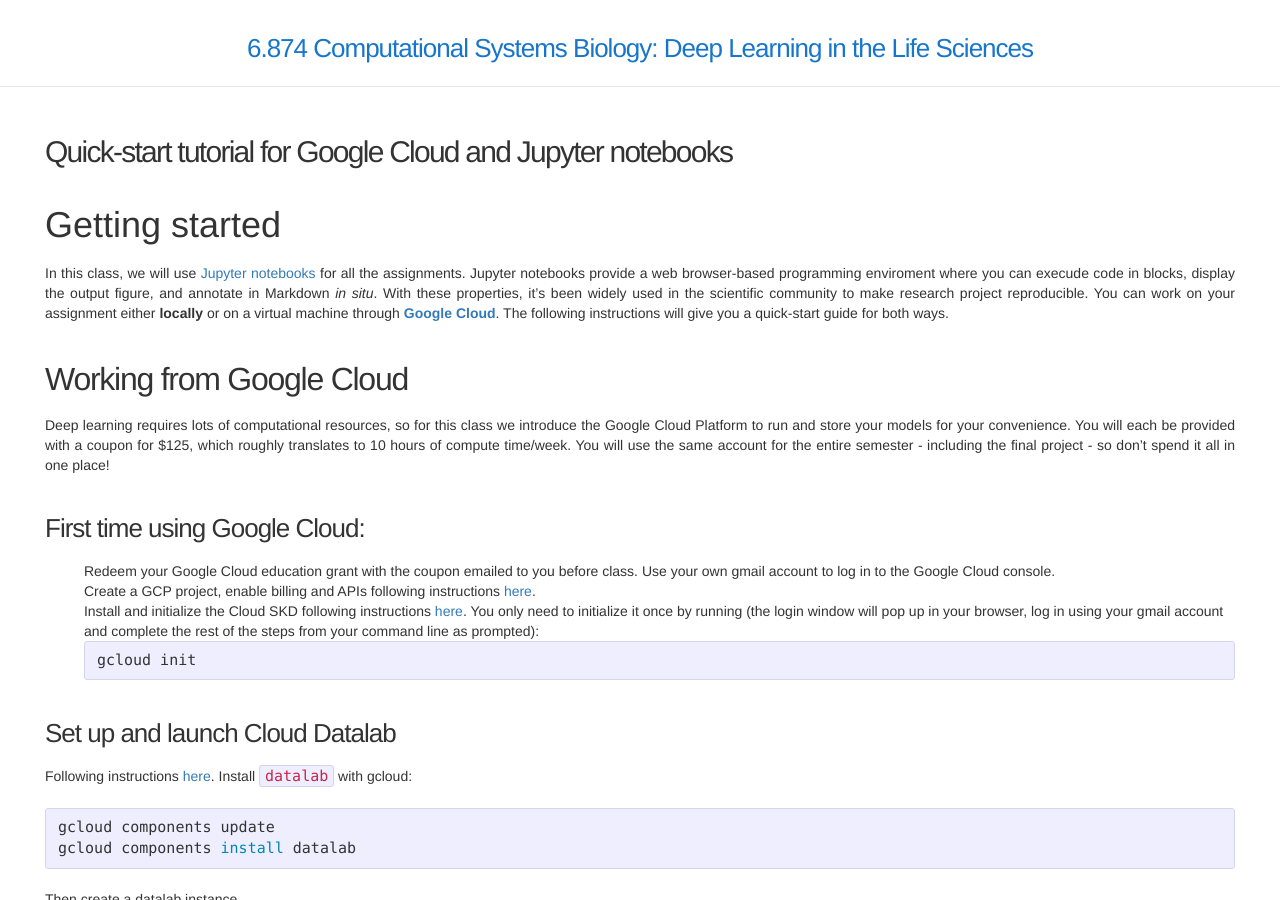
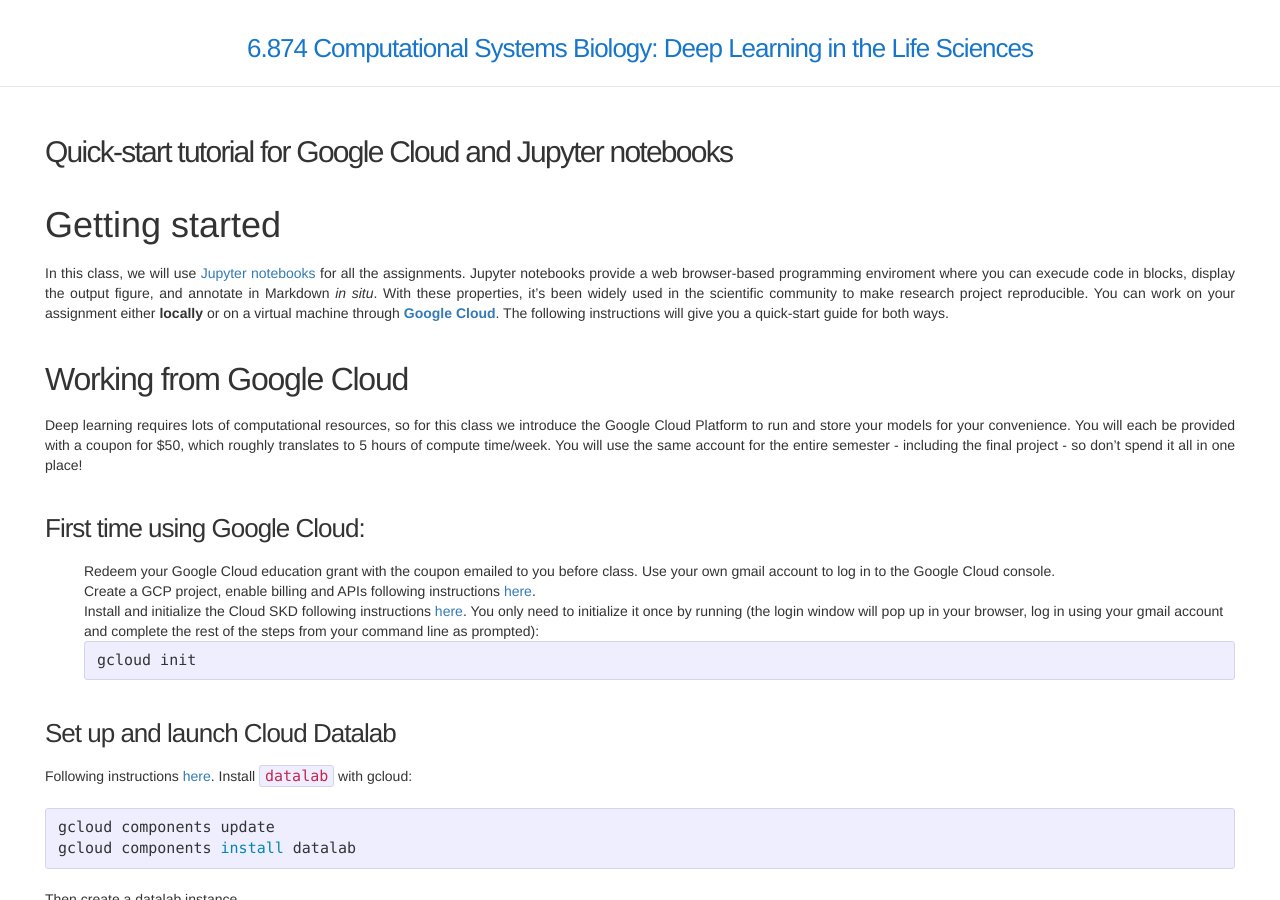
Before and after one commit to mit6874/mit6874.github.io, a Jekyll site: the page built from tutorials/quickstart-tutorial.md, in a window 1280 px wide and 900 px high. Built offline with Jekyll 4.4.1, drawn with Linux system fonts in a browser that asks for light colours; nearby versions of some CDN libraries.

Commit message:
Fix stated cloud coupon amount

```diff
--- a/tutorials/quickstart-tutorial.md
+++ b/tutorials/quickstart-tutorial.md
@@ -10,7 +10,7 @@
 through [**Google Cloud**](https://cloud.google.com/). The following instructions will give you a quick-start guide for both ways.
 
 ## Working from Google Cloud
-Deep learning requires lots of computational resources, so for this class we introduce the Google Cloud Platform to run and store your models for your convenience. You will each be provided with a coupon for $125, which roughly translates to 10 hours of compute time/week. You will use the same account for the entire semester - including the final project - so don't spend it all in one place!
+Deep learning requires lots of computational resources, so for this class we introduce the Google Cloud Platform to run and store your models for your convenience. You will each be provided with a coupon for $50, which roughly translates to 5 hours of compute time/week. You will use the same account for the entire semester - including the final project - so don't spend it all in one place!
 
 ### First time using Google Cloud:
 * Redeem your Google Cloud education grant with the coupon emailed to you before class. Use your own gmail account to log in to the Google Cloud console.
```
